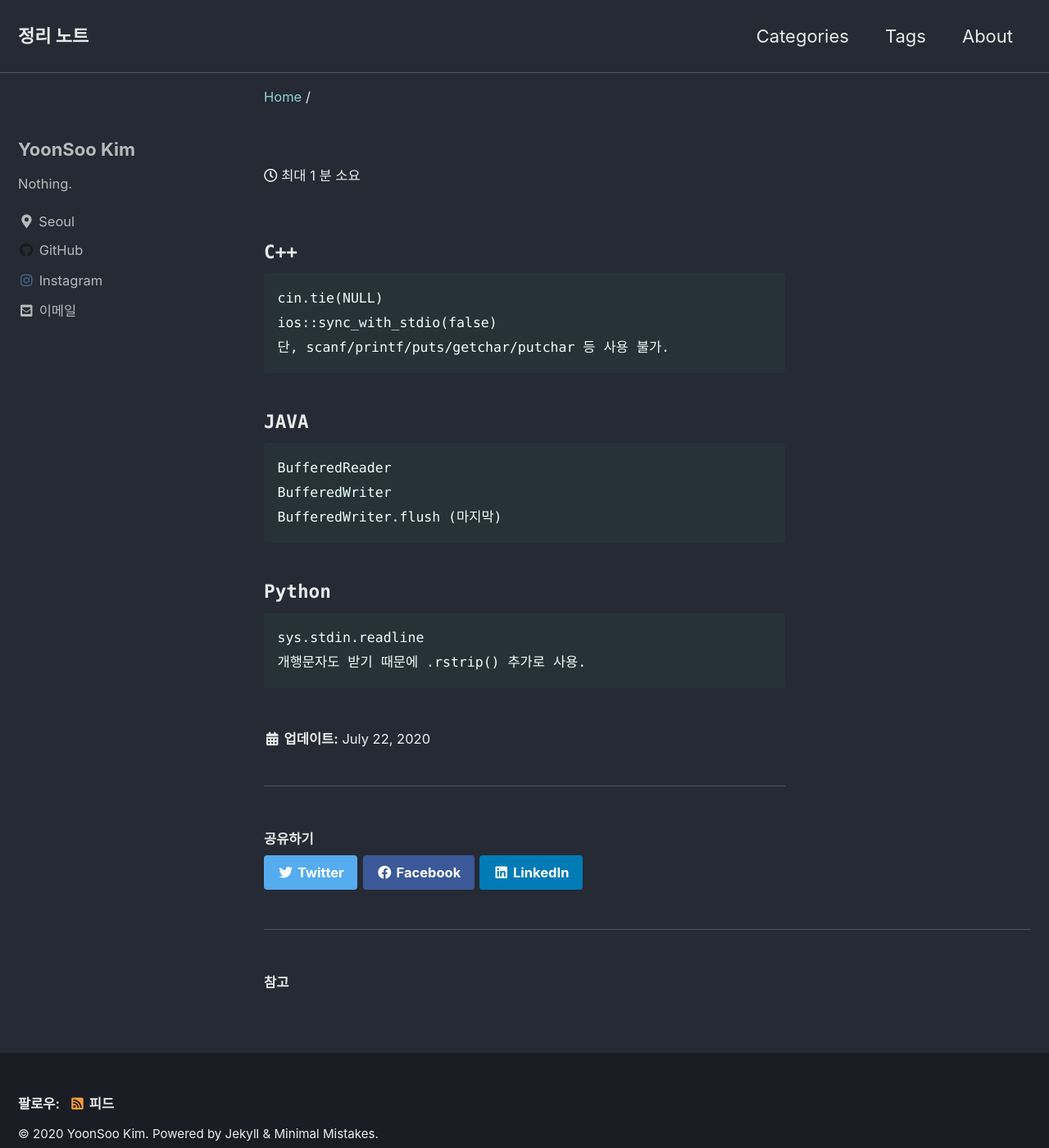
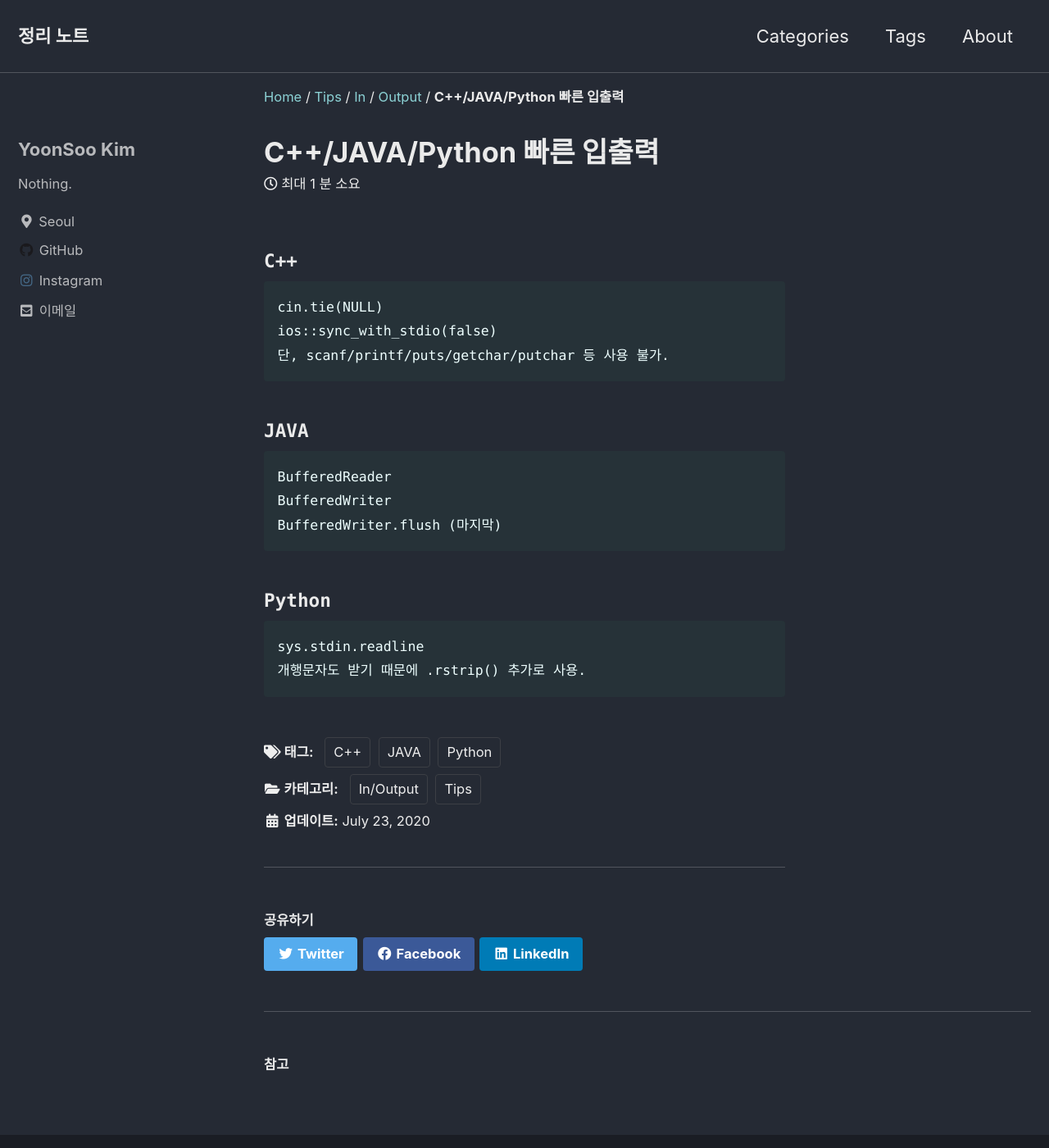
Before and after one commit to blackbeaver37/blackbeaver37.github.io, a Jekyll site: the page built from _posts/2020-07-23-fast_inoutput.md, in a window 1280 px wide and 1400 px high. Shown: the whole window at 82% size. Built offline with Jekyll 4.4.1, drawn with Linux system fonts in a browser that asks for light colours; cached includes are drawn as plain includes.

Commit message:
Update 2020-07-23-fast_inoutput.md

```diff
--- a/_posts/2020-07-23-fast_inoutput.md
+++ b/_posts/2020-07-23-fast_inoutput.md
@@ -3,9 +3,12 @@ title:  "C++/JAVA/Python 빠른 입출력"
 excerpt: ""
 date: 2020-07-23 02:00:00 -0400
 categories:
-  - "Tips", "In/Output"
+  - Tips
+  - In/Output
 tags:
-  - C++, JAVA,  Python
+  - C++
+  - JAVA
+  - Python
 last_modified_at: 2020-07-23T02:00:00-05:00
 ---
 
```
